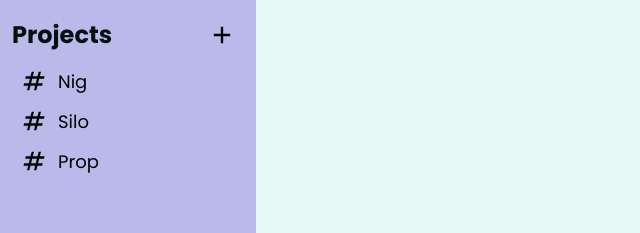
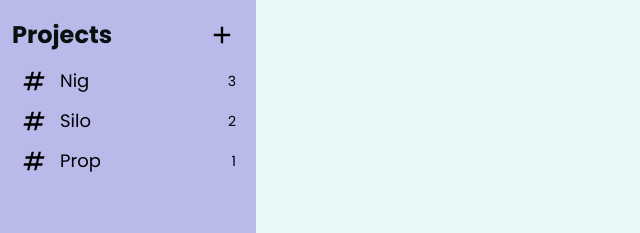
Before and after one commit to major101x/todo-list, a website built with webpack: page src/template.html in a window 1280 px wide. Shown: the part 293-526 px from the top of the page, 0-640 px from the left. Built offline with nearby package versions, Linux system fonts and the light colour scheme; files whose address does not match are found by name.

Commit message:
add todo length to project menu display

```diff
--- a/src/components/projectMenu.js
+++ b/src/components/projectMenu.js
@@ -15,15 +15,24 @@ export const projectMenu = () => {
     projectItem.classList.add("project-item");
     projectMenu.appendChild(projectItem);
 
+    const projectItemLeft = document.createElement("div");
+    projectItemLeft.classList.add("project-item-left");
+    projectItem.appendChild(projectItemLeft);
+
     const projectIconElem = document.createElement("img");
     projectIconElem.classList.add("icon");
     projectIconElem.src = projectIcon;
-    projectItem.appendChild(projectIconElem);
+    projectItemLeft.appendChild(projectIconElem);
 
     const projectItemTitle = document.createElement("div");
     projectItemTitle.classList.add("project-item-title");
     projectItemTitle.textContent = project.title;
-    projectItem.appendChild(projectItemTitle);
+    projectItemLeft.appendChild(projectItemTitle);
+
+    const todosLength = document.createElement("span");
+    todosLength.classList.add("todo-length");
+    todosLength.textContent = project.todoList.getTodos().length;
+    projectItem.appendChild(todosLength);
 
     // Event listener to display the project's todos when clicked
     projectItem.addEventListener("click", () => {
--- a/src/styles.css
+++ b/src/styles.css
@@ -154,6 +154,21 @@ button:hover {
   display: flex;
   flex-direction: column;
   gap: 4px;
+}
+
+.projects-menu .project-item {
+  display: flex;
+  justify-content: space-between;
+}
+
+.projects-menu .project-item-left {
+  display: flex;
+  flex-grow: 1;
+  gap: 12px;
+}
+
+.project-item .todo-length {
+  font-size: 1.4rem;
 }
 
 /* TODO CONTAINER */
```
